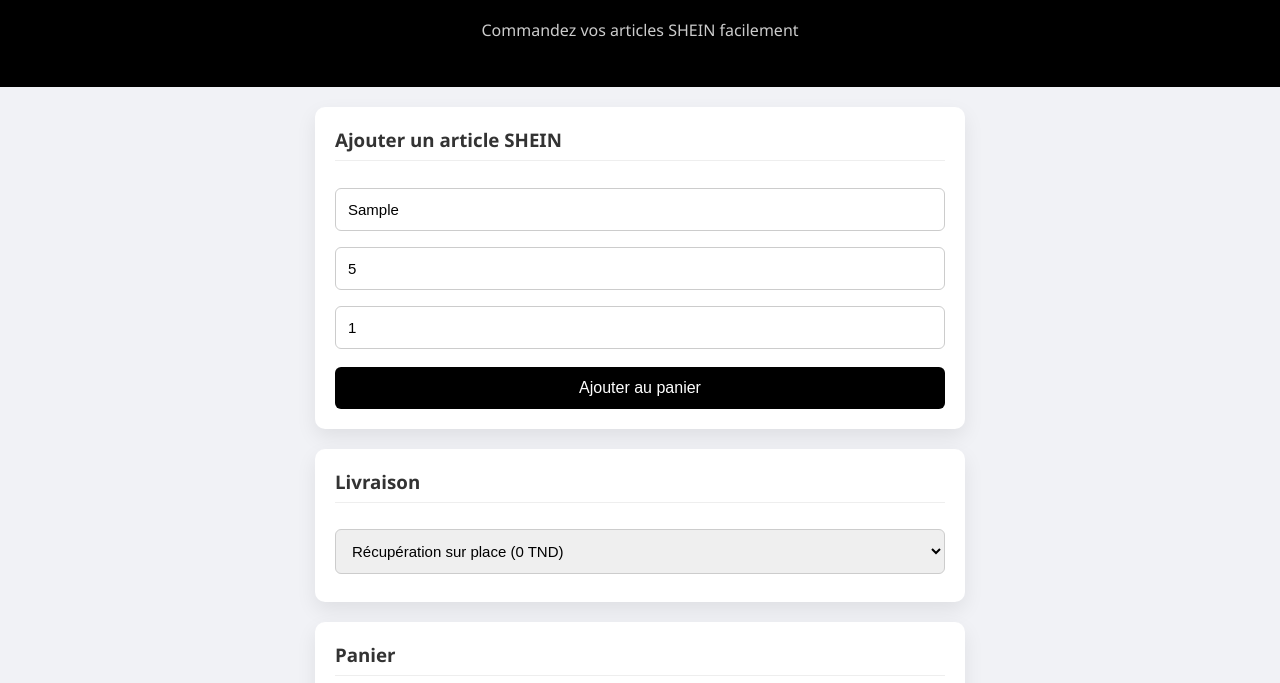
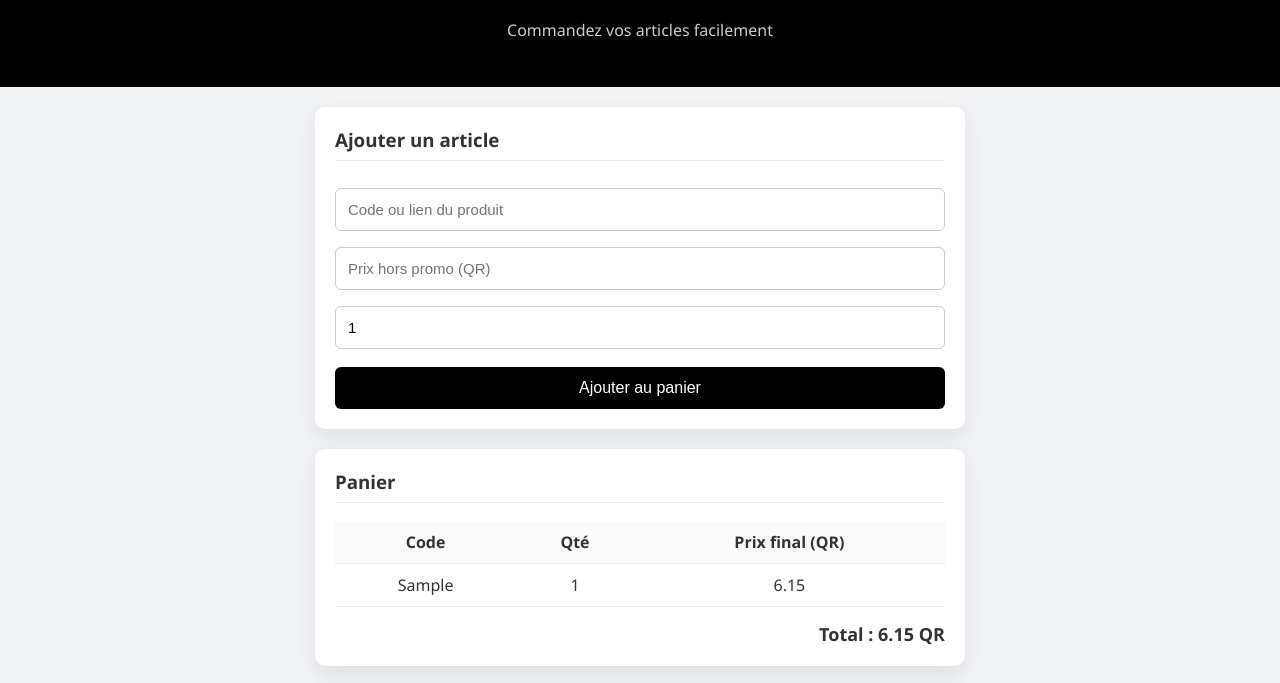
Before and after one commit to farahbenyedder1/SHE-SHOP-TUNISIA, a plain HTML site: page index.html in a window 1280 px wide. Both pictures are taken after typing "Sample", "5" into the empty fields and a click on the button "Ajouter au panier". Shown: the part 97-780 px from the top of the page. Drawn offline with nearby package versions, Linux system fonts and the light colour scheme.

Commit message:
Add files via upload

```diff
--- a/index.html
+++ b/index.html
@@ -9,37 +9,29 @@
 
 <header class="header">
   <h1>Commande SHEIN Tunisie</h1>
-  <p>Commandez vos articles SHEIN facilement</p>
+  <p>Commandez vos articles facilement</p>
 </header>
 
 <div class="box">
-  <h3>Ajouter un article SHEIN</h3>
-  <input id="name" placeholder="Nom ou code article">
-  <input id="price" type="number" placeholder="Prix USD">
-  <input id="qty" type="number" value="1">
+  <h3>Ajouter un article</h3>
+  <input id="codeInput" placeholder="Code ou lien du produit">
+  <input id="priceInput" type="number" placeholder="Prix hors promo (QR)">
+  <input id="qtyInput" type="number" value="1" min="1">
   <button class="primary" onclick="addItem()">Ajouter au panier</button>
-</div>
-
-<div class="box">
-  <h3>Livraison</h3>
-  <select id="deliveryType" onchange="renderCart()">
-    <option value="pickup">Récupération sur place (0 TND)</option>
-    <option value="delivery">Livraison à domicile</option>
-  </select>
 </div>
 
 <div class="box">
   <h3>Panier</h3>
   <table id="cart">
     <tr>
-      <th>Article</th>
+      <th>Code</th>
       <th>Qté</th>
-      <th>Prix</th>
+      <th>Prix final (QR)</th>
     </tr>
   </table>
 
   <div class="total">
-    Total à payer : <span id="total">0</span> TND
+    Total : <span id="total">0</span> QR
   </div>
 </div>
 
@@ -53,3 +45,4 @@
 <script src="script.js"></script>
 
 </body>
+</html>
--- a/script.js
+++ b/script.js
@@ -1,49 +1,53 @@
 let cart = [];
 
-function getRate() {
-  return parseFloat(localStorage.getItem("rate") || 3.25);
-}
+function addItem() {
+  let code = document.getElementById("codeInput").value.trim();
+  let price = parseFloat(document.getElementById("priceInput").value);
+  let qty = parseInt(document.getElementById("qtyInput").value);
 
-function getDeliveryFee() {
-  let type = document.getElementById("deliveryType").value;
-  return type === "delivery"
-    ? parseFloat(localStorage.getItem("deliveryFee") || 8)
-    : 0;
-}
+  if (!code || !price || !qty) {
+    alert("Veuillez remplir tous les champs");
+    return;
+  }
 
-function addItem() {
-  let name = document.getElementById("name").value;
-  let price = parseFloat(document.getElementById("price").value);
-  let qty = parseInt(document.getElementById("qty").value);
+  let priceFinal = price * 1.23; // application du taux
 
-  if (!name || !price || !qty) return;
+  cart.push({
+    code: code,
+    qty: qty,
+    priceFinal: priceFinal
+  });
 
-  cart.push({ name, price, qty });
   renderCart();
+
+  // Réinitialiser les champs
+  document.getElementById("codeInput").value = "";
+  document.getElementById("priceInput").value = "";
+  document.getElementById("qtyInput").value = 1;
 }
 
 function renderCart() {
   let table = document.getElementById("cart");
-  let rate = getRate();
-  let total = 0;
-
   table.innerHTML = `
-    <tr><th>Article</th><th>Qté</th><th>Prix (TND)</th></tr>
+    <tr>
+      <th>Code</th>
+      <th>Qté</th>
+      <th>Prix final (QR)</th>
+    </tr>
   `;
 
-  cart.forEach(i => {
-    let tnd = i.price * rate * i.qty;
-    total += tnd;
+  let total = 0;
+  cart.forEach(item => {
+    total += item.priceFinal * item.qty;
     table.innerHTML += `
       <tr>
-        <td>${i.name}</td>
-        <td>${i.qty}</td>
-        <td>${tnd.toFixed(2)}</td>
+        <td>${item.code}</td>
+        <td>${item.qty}</td>
+        <td>${(item.priceFinal * item.qty).toFixed(2)}</td>
       </tr>
     `;
   });
 
-  total += getDeliveryFee();
   document.getElementById("total").innerText = total.toFixed(2);
 }
 
@@ -51,14 +55,22 @@
   const { jsPDF } = window.jspdf;
   let doc = new jsPDF();
 
-  doc.text("Facture - Commande SHEIN", 10, 10);
-  let y = 20;
+  let y = 10;
+  doc.text("Facture - Commande", 10, y);
+  y += 10;
 
-  cart.forEach(i => {
-    doc.text(`${i.name} | Qté: ${i.qty}`, 10, y);
+  cart.forEach(item => {
+    doc.text(
+      `Code: ${item.code} | Qté: ${item.qty} | Prix final: ${(item.priceFinal * item.qty).toFixed(2)} QR`,
+      10,
+      y
+    );
     y += 8;
   });
 
-  doc.text("Total: " + document.getElementById("total").innerText + " TND", 10, y + 10);
-  doc.save("facture_shein.pdf");
+  let total = document.getElementById("total").innerText;
+  y += 10;
+  doc.text(`Total à payer : ${total} QR`, 10, y);
+
+  doc.save("facture.pdf");
 }
```
